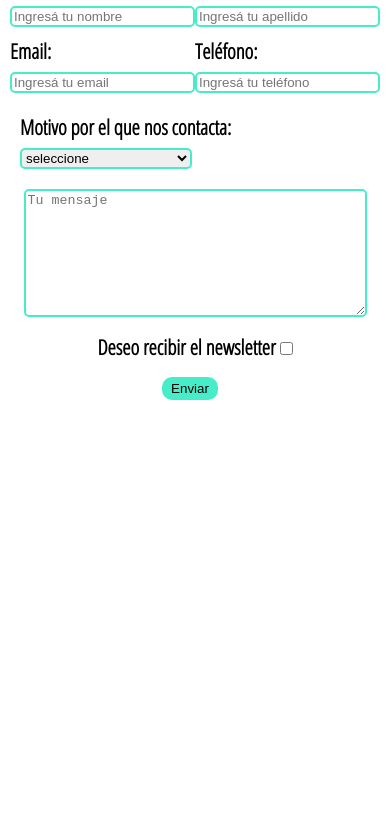
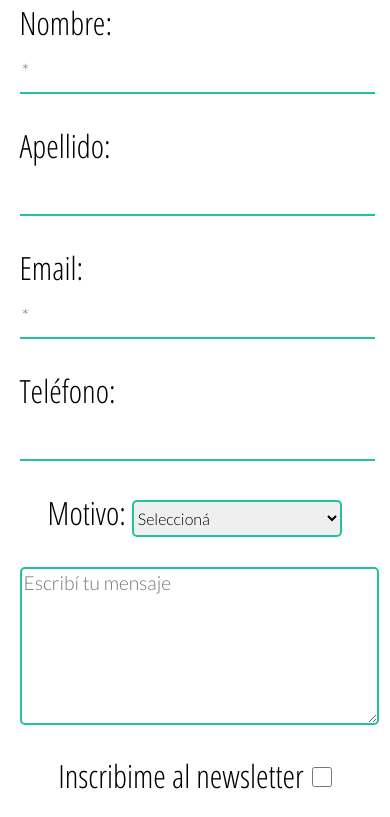
Before and after one commit to p3drop7/roza-robota, a website: page pages/contacto.html in a window 390 px wide. Shown: the part 333-1150 px from the top of the page. Before the commit the page ends 844 px from the top, so only its background shows below. Drawn offline with nearby package versions, Linux system fonts and the light colour scheme.

Commit message:
Se acomoda el contaacto.html responsive

```diff
--- a/pages/contacto.html
+++ b/pages/contacto.html
@@ -83,47 +83,50 @@
 
 				<div class="formNombre">
 					<label for="nombre" > Nombre:<br>
-					<input type="text" name="nombre" placeholder="Ingresá tu nombre" required>
+					<input type="text" name="nombre" required placeholder="*" class="input--one-line">
 					</label>
 				</div>
 
 				<div class="formApellido">
 					<label for="apellido">Apellido:<br>
-					<input type="text" name="apellido" placeholder="Ingresá tu apellido">
+					<input type="text" name="apellido" class="input--one-line">
 					</label>
 				</div>
 
 				<div class="formEmail">
 					<label for="email">Email:<br>
-					<input type="email" name="email" placeholder="Ingresá tu email" required>
+					<input type="email" name="email" required placeholder="*" class="input--one-line">
 					</label>
 				</div>
 
 				<div class="formTelefono">
 					<label for="telefono">Teléfono:<br>
-					<input type="tel" name="telefono" placeholder="Ingresá tu teléfono">
+					<input type="tel" name="telefono" class="input--one-line">
 					</label>
 				</div>
 
 				<div class="formMotivo">
-					<label for="motivo"> Motivo por el que nos contacta:
+					<label for="motivo"> Motivo:
 						<select required>
-							<option label="seleccione"></option>
-							<option value="J">Jotam</option>
-							<option value="U">Ulpan</option>
-							<option value="H">Raices Urbanas (Huerta)</option>
-							<option value="O">Otras actividades</option>
+							<option label="Seleccioná"></option>
+							<option value="consulta">Consulta</option>
+							<option value="actividades">Actividades</option>
+							<option value="Hashomer">Hashomer Hatzair</option>
+							<option value="jotam">Jotam</option>
+							<option value="huera">Raices Urbanas (Huerta)</option>
+							<option value="meretz">Meretz</option>
+							<option value="otro">Otros</option>
 						</select>
 					</label>
 				</div>
 
 				<div class="formTextArea">
-					<textarea rows="8" cols="40" placeholder="Tu mensaje" required></textarea>
+					<textarea placeholder="Escribí tu mensaje" required></textarea>
 				</div>
 
 				<div class="formNews">
-					<label for="newsletter"> Deseo recibir el newsletter
-					<input type="checkbox" name="newsletter" value="1">
+					<label for="newsletter"> Inscribime al newsletter
+					<input type="checkbox" name="newsletter" value="1" class="input--news">
 					</label>
 				</div>
 
@@ -133,9 +136,42 @@
 
 			</form>
 		</div>
+
+		<footer>
+
+			<div class="footer__titulo footer__titulo--lugar">
+				<h3>LUGAR</h3>
+			</div>
+			<div class="footer__texto footer__texto--lugar">
+				<p class="parrafo parrafo--footer">Buenos Aires<br>
+				Argentina</p>
+			</div>
+
+			<div class="footer__titulo footer__titulo--redes">
+				<h3>NUESTRAS REDES SOCIALES:</h3>
+			</div>
+			<div class="footer__texto footer__texto--redes">
+				<a class="parrafo parrafo--footer" href="https://www.facebook.com/CCRozaRobota/" target="_blank">Facebook</a>
+				<a class="parrafo parrafo--footer" href="https://www.instagram.com/ccrozarobota/" target="_blank">Instagram</a>
+			</div>
+
+			<div class="footer__titulo footer__titulo--logo">
+				<h3>Casa de cultura Roza Robota</h3>
+			</div>
+			<div class="footer__texto footer__texto--logo">
+				<a href="#top">Subir</a>
+			</div>
+
+		</footer>
+
+		<div class="copyright">
+        	<p class="parrafo parrafo--copyright">Copyright © Pedro Palencia 2021</p>
+    	</div>
 		<!-- Fin FORMULARIO -->
 
-		<!-- JS del menu collapsible -->
+	</main>
+
+	<!-- JS del menu collapsible -->
 	<script type="text/javascript">
 		var coll = document.getElementsByClassName("collapsible");
 		var i;
@@ -143,16 +179,13 @@
 		for (i = 0; i < coll.length; i++) {
   		coll[i].addEventListener("click", function() {
     		this.classList.toggle("active");
-    		var content = this.nextElementSibling;
-    		if (content.style.maxHeight){
-      		content.style.maxHeight = null;
+   			var content = this.nextElementSibling;
+   			if (content.style.maxHeight){
+    		content.style.maxHeight = null;
     		}			 else {
       		content.style.maxHeight = content.scrollHeight + "px";
     		}
-  		});
-		}
-	</script>
-
-	</main>
+  		});			}
+		</script>
 </body>
 </html>
--- a/scss/_colors.scss
+++ b/scss/_colors.scss
@@ -23,9 +23,13 @@ $yellow: #ffc107;
 
 .navegador992px { background-color: white; }
 
+input { border-color: $green4; }
+
 .nosotros { background-color: white; }
 
-.contacto { background-color: $white--opaco; }
+.contacto { background-color: white; }
+
+.boton__boton { background-color: $green4; }
 
 $comunidades: (
 	main: #1685E5,
--- a/scss/_images.scss
+++ b/scss/_images.scss
@@ -1,6 +1,6 @@
 .nav__logo {
 	width: auto;
-	height: 5em;
+	height: 6em;
 	display: flex;
 	justify-self: center;
 }
--- a/scss/_typo.scss
+++ b/scss/_typo.scss
@@ -79,25 +79,10 @@ h3 {
 	text-align: center;
 }
 
-@media (min-width: 994px) {
-	.comunidad h3 {
-		font-size: 1.6em;
-	}
-	.parrafo--comunidad {
-		font-size: 1.3em;
-	}
-}
-
 .parrafo--footer {
 	font-size: 1.3em;
 	margin: 0px;
 	padding: 0px;
-}
-
-@media (min-width: 994px) {
-	.parrafo--footer {
-		font-size: 1.5em;
-	}
 }
 
 .content a{
@@ -125,8 +110,12 @@ h3 {
 
 .formContacto  {
 	font-family: $openSans;
-	font-size: 1.3em;
-	font-weight: bold;
+	font-size: 2em;
+}
+
+input {
+	font-family: $lato;
+	font-size: 0.6em;
 }
 
 .formDonar {
@@ -134,3 +123,18 @@ h3 {
 	font-size: 1.3em;
 	font-weight: bold;
 }
+
+@media (min-width: 992px) {
+	.comunidad h3 {
+		font-size: 1.6em;
+	}
+	.parrafo--comunidad {
+		font-size: 1.3em;
+	}
+	.parrafo--footer {
+		font-size: 1.5em;
+	}
+	input {
+		font-size: .7em;
+	}
+}
--- a/scss/layout/_contacto.scss
+++ b/scss/layout/_contacto.scss
@@ -1,26 +1,33 @@
 .contacto {
+	width: 100vw;
 	padding-top: 30px;
+	display: flex;
+	flex-flow: column;
+	align-items: center;
 }
 
 .formularioDeContacto {
+	width: 90%;
 	display: flex;
 	justify-content: center;
 	padding-bottom: 40px;
 }
 
 .formContacto {
-	width: 30%;
+	width: 100%;
 	display: grid;
-	grid-template-rows: auto auto auto auto auto auto;
-	grid-auto-columns: auto auto;
+	grid-template-rows: auto auto auto auto auto auto auto auto;
+	grid-auto-columns: 100%;
 	grid-template-areas:
-		"formNombre formApellido"
-		"formEmail formTelefono"
-		"formMotivo formMotivo"
-		"formTextArea formTextArea"
-		"formNews formNews"
-		"boton boton";
-	grid-row-gap: 10px;
+		"formNombre"
+		"formApellido"
+		"formEmail"
+		"formTelefono"
+		"formMotivo"
+		"formTextArea"
+		"formNews"
+		"boton";
+	grid-row-gap: 5px;
 	justify-content: center;
 	align-items: center;
 	justify-items: center;
@@ -28,7 +35,7 @@
 
 @media (min-width: 992px) {
 	.formContacto {
-		width: 90%;
+		width: 100%;
 		display: grid;
 		grid-template-rows: auto auto auto auto auto auto;
 		grid-auto-columns: auto auto;
@@ -40,52 +47,112 @@
 			"formNews formNews"
 			"boton boton";
 		grid-row-gap: 10px;
+		grid-column-gap: 30px;
 		justify-content: center;
 		align-items: center;
 		justify-items: center;
 	}
 }
 
-.formNombre {grid-area: formNombre;}
+.formNombre {
+	grid-area: formNombre;
+	width: 100%;
+	padding-top: 10px;
+	padding-bottom: 15px;
+}
 
-.formApellido {grid-area: formApellido;}
+.formApellido {
+	grid-area: formApellido;
+	width: 100%;
+	padding-top: 10px;
+	padding-bottom: 15px;
+}
 
-.formEmail {grid-area: formEmail;}
+.formEmail {
+	grid-area: formEmail;
+	width: 100%;
+	padding-top: 10px;
+	padding-bottom: 15px;
+}
 
-.formTelefono {grid-area: formTelefono;}
+.formTelefono {
+	grid-area: formTelefono;
+	width: 100%;
+	padding-top: 10px;
+	padding-bottom: 15px;
+}
 
 .formMotivo {
 	grid-area: formMotivo;
-	padding: 10px;
+	width: 100%;
+	padding-top: 10px;
+	padding-bottom: 15px;
+	text-align: center;
+
 }
 
-.formTextArea {grid-area: formTextArea;}
+.formMotivo label select {
+	font-size: 0.5em;
+}
 
-.formNews {grid-area: formNews;}
+.formTextArea {
+	grid-area: formTextArea;
+	width: 100%;
+	padding-top: 10px;
+	padding-bottom: 15px;
+}
+
+.formNews {
+	grid-area: formNews;
+}
+
+.formNews label {
+	display: flex;
+	flex-flow: row;
+	align-items: flex-end;
+}
 
 .boton {
 	grid-area: boton;
 	justify-self: center;
-	margin-right: 10px;
-	padding-bottom: 10px;
 }
 
 .boton__boton {
 	border-radius: 10px;
-	border: 3px solid #47edc9;
-	background-color: #47edc9;
+	margin-top: 20px;
+	height: 60px;
+	width: 40vw;
 }
 
 input {
-	border: 2px solid #47edc9;
+	height: 40px;
+	width: 100%;
+	border-style: solid;
+	border-width: 2px;
 	border-radius: 5px;
+}
+
+input:focus {
+	background-color: rgba(35, 194, 160, 0.3)
+}
+
+.input--one-line {
+	border-width: 0px 0px 2px 0px;
+	border-radius: 0px;
+}
+
+.input--news {
+	width: 20px;
+	margin-left: 8px;
 }
 
 select {
 	@extend input;
+	width: 60%;
+	height: 37px;
 }
 
 textarea {
 	@extend input;
+	height: 150px;
 }
-/* FIN CONTACTO */
--- a/scss/layout/_navigation.scss
+++ b/scss/layout/_navigation.scss
@@ -1,8 +1,8 @@
 /* NAVEGADOR COLLAPSE PARA PANTALLAS PEQUEÑAS */
 .navegador {
-	height: 5rem;
+	height: 5.5rem;
 	width: 100%;
-	padding-top: 8px;
+	padding-top: 20px;
 	position: sticky;
 	top: 0;
 	display: grid;
@@ -56,7 +56,7 @@ li {
 
 .content {
 	position: absolute;
-	top: 6.3em;
+	top: 7.2em;
 	left: 0;
 	width: 100%;
 	padding: 0px;
@@ -82,7 +82,7 @@ li {
 	justify-content: center;
 	align-items: center;
 	z-index: 10000;
-	box-shadow: 0px 1px 12px 0px;
+	box-shadow: 0px 0px 12px 0px;
 }
 
 @media (max-width: 992px) {
```
Also changed, not shown: css/style.css.
